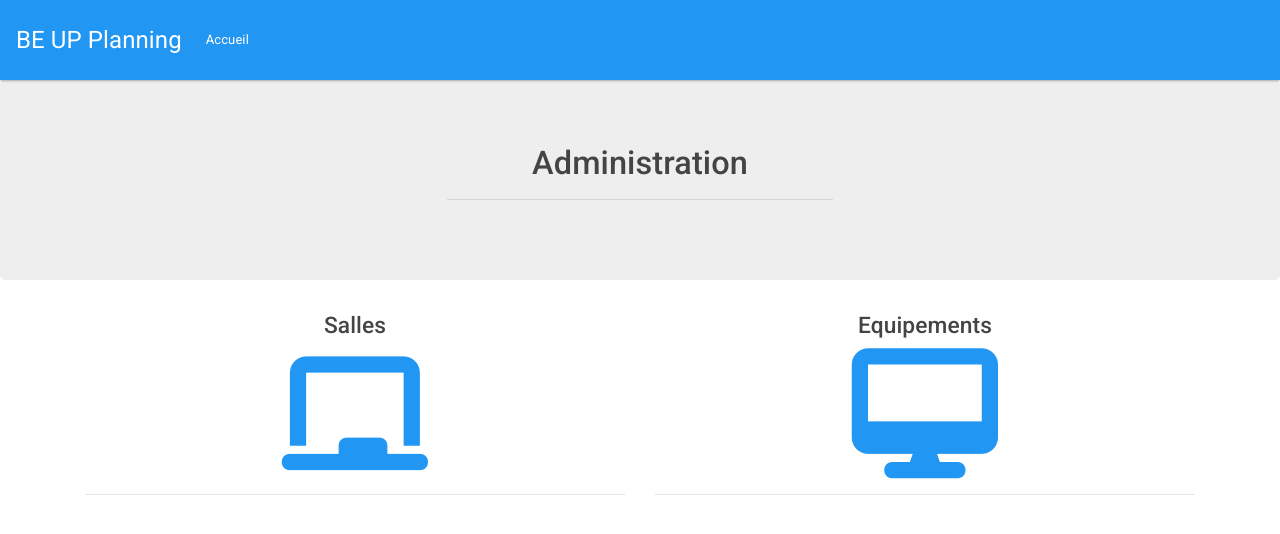
After one commit to AxelUrbain/UP_BE_EDT, a Symfony app: template templates/administration/index.html.twig in a window 1280 px wide. The commit adds this page. Shown: the top 534 px of the page. Run offline with Twig, Linux system fonts and the light colour scheme; the template is opened without the code that fills it, so the values that code supplies are empty; some libraries are stand-ins or nearby versions.

Commit message:
administration panel

```diff
--- a/src/Entity/Equipments.php
+++ b/src/Entity/Equipments.php
@@ -5,6 +5,8 @@ namespace App\Entity;
 use Doctrine\Common\Collections\ArrayCollection;
 use Doctrine\Common\Collections\Collection;
 use Doctrine\ORM\Mapping as ORM;
+use Doctrine\ORM\Mapping\JoinTable;
+
 
 /**
  * @ORM\Entity(repositoryClass="App\Repository\EquipmentsRepository")
@@ -31,7 +33,6 @@ class Equipments
 
     public function __construct()
     {
-        $this->classroom = new ArrayCollection();
         $this->classrooms = new ArrayCollection();
     }
 
@@ -83,4 +84,5 @@ class Equipments
 
         return $this;
     }
+
 }
--- a/src/Form/ClassroomType.php
+++ b/src/Form/ClassroomType.php
@@ -13,8 +13,7 @@ class ClassroomType extends AbstractType
     {
         $builder
             ->add('name')
-            ->add('Capacity')
-            ->add('equipments')
+            ->add('capacity')
         ;
     }
 
--- a/src/Form/EquipmentsType.php
+++ b/src/Form/EquipmentsType.php
@@ -13,6 +13,7 @@ class EquipmentsType extends AbstractType
     {
         $builder
             ->add('name')
+            ->add('classrooms')
         ;
     }
 
--- /dev/null
+++ b/templates/administration/index.html.twig
@@ -0,0 +1,46 @@
+{% extends 'base.html.twig' %}
+
+{% block title %}Hello AdministrationController!{% endblock %}
+
+{% block body %}
+    <div class="jumbotron" style="text-align: center">
+        <div class="row">
+            <div class="col-md-4 col-lg-4"></div>
+            <div class="col-md-4 col-lg-4">
+                <h1 class="display-6">Administration </h1>
+                <hr>
+            </div>
+            <div class="col-md-4 col-lg-4"></div>
+        </div>
+    </div>
+    <div class="container" style="text-align: center">
+        <div class="row" style="margin-bottom: 20px">
+            <div class="col-md-6 col-lg-6">
+                <h3>Salles</h3>
+                <a href="{{ path('classroom_index') }}"><i class="fa fa-chalkboard fa-10x"></i></a>
+                <hr>
+            </div>
+            <div class="col-md-6 col-lg-6">
+                <h3>Equipements</h3>
+                <a href="{{ path('equipments_index') }}"><i class="fa fa-desktop fa-10x"></i></a>
+                <hr>
+            </div>
+        </div>
+        <!--
+        <div class="row" style="margin-bottom: 50px">
+            <div class="col-md-6 col-lg-6">
+                <h3>Factures</h3>
+                <h6>Prochainement ...</h6>
+                <a href=""><i class="fa fa-briefcase fa-10x"></i></a>
+                <hr>
+            </div>
+            <div class="col-md-6 col-lg-6">
+                <h3>Commandes</h3>
+                <h6>Prochainement ...</h6>
+                <a href=""><i class="fa fa-archive fa-10x"></i></a>
+                <hr>
+            </div>
+        </div>
+        -->
+    </div>
+{% endblock %}
```
Also changed, not shown: src/Controller/AdministrationController.php (added, +17 -0 lines), src/Entity/Classroom.php (+8 -1 lines).
